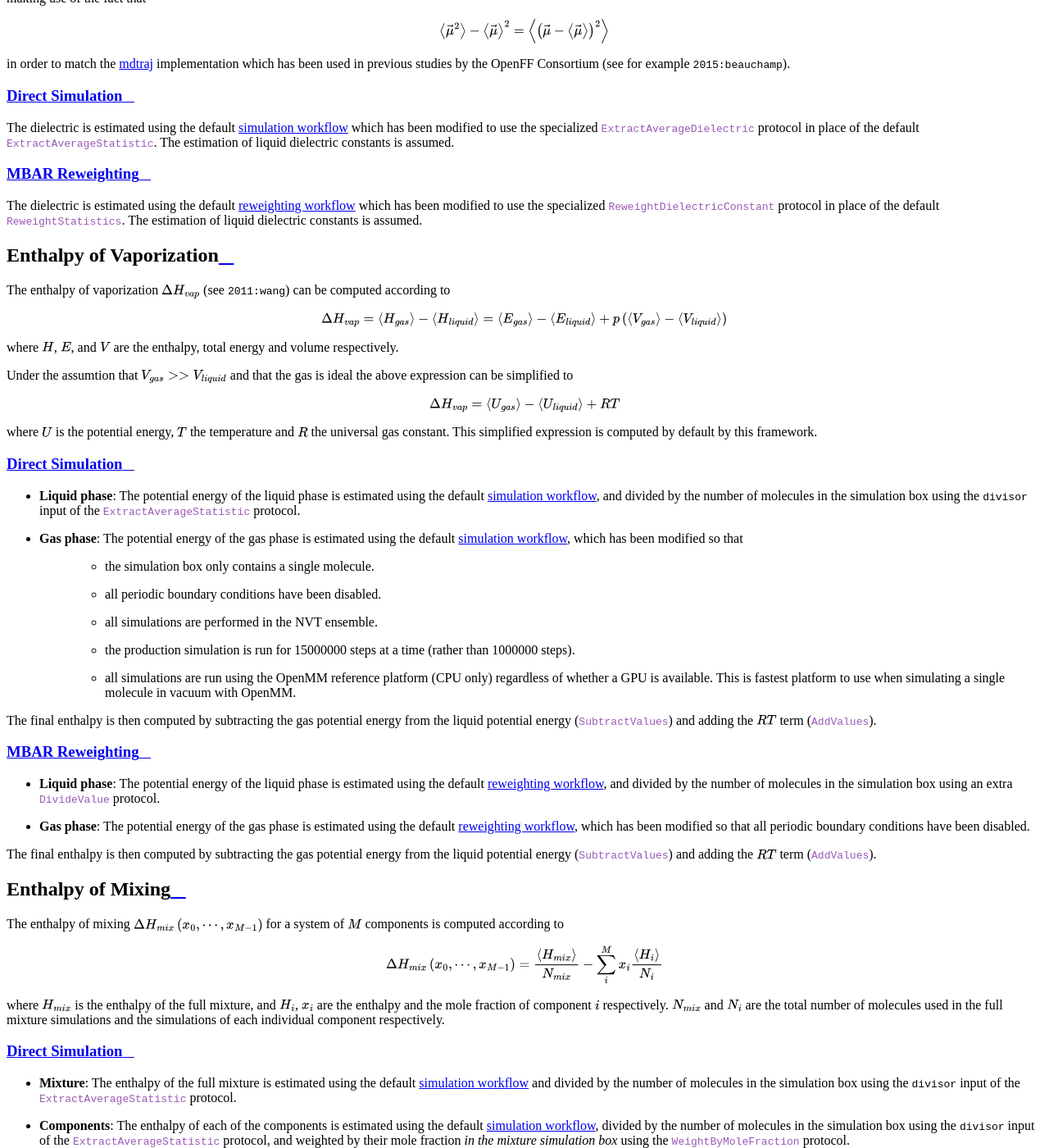
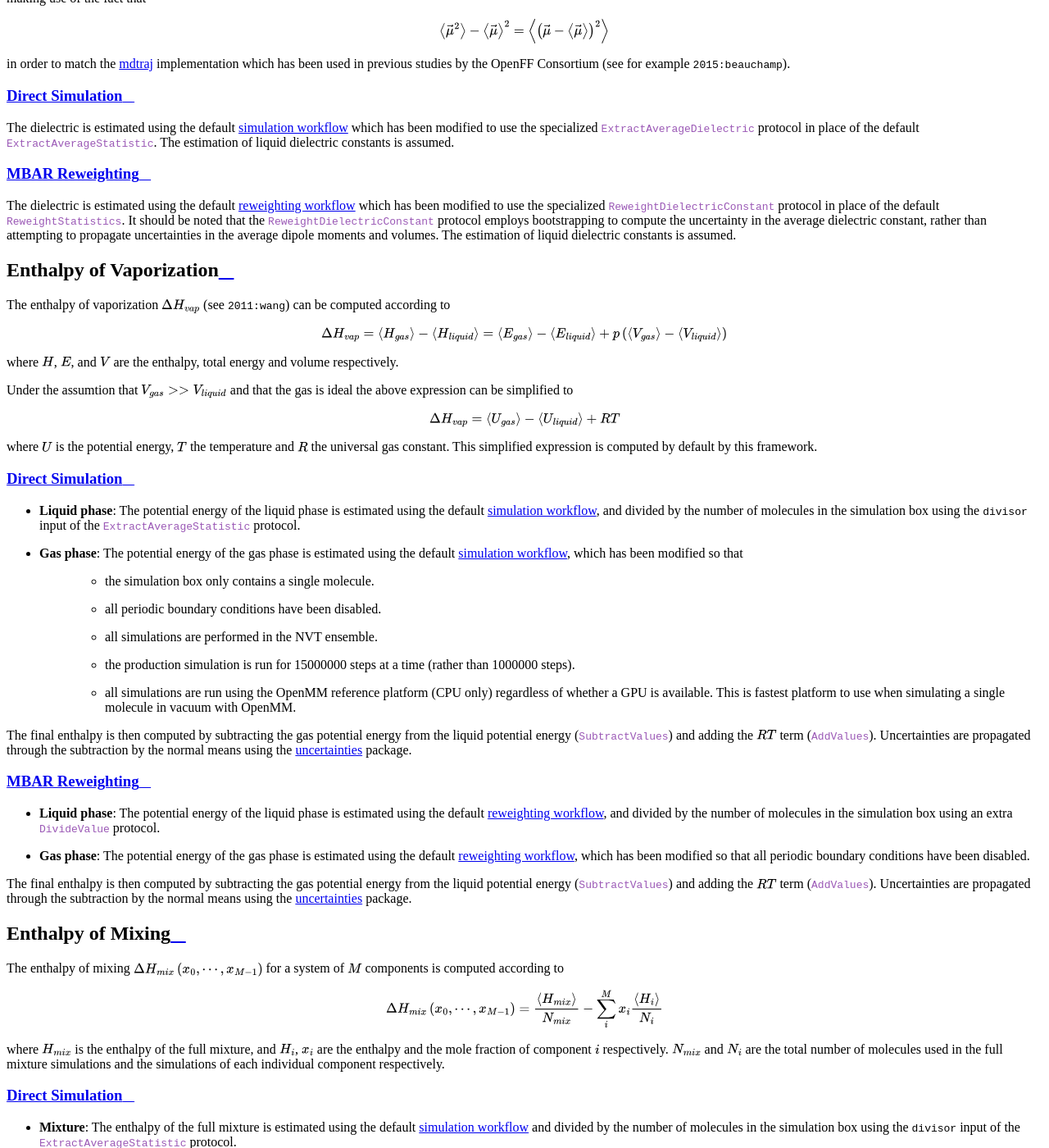
Before and after one commit to openforcefield/openff-evaluator, a Sphinx documentation site: the page built from docs/properties/properties.rst, in a window 1280 px wide and 1400 px high, scrolled down 2356 px. Shown: the whole window at 82% size. Built offline with Sphinx 7.4.7 and the Read the Docs theme 2.0.0, drawn with Linux system fonts in a browser that asks for light colours; cross-references to code outside the pages are shown as plain code; some of the changed text lies outside the part shown.

```diff
--- a/docs/properties/properties.rst
+++ b/docs/properties/properties.rst
@@ -88,7 +88,9 @@
 
 The dielectric is estimated using the default :ref:`reweighting workflow <properties/commonworkflows:|reweighting_layer|>`
 which has been modified to use the specialized |reweight_dielectric_constant| protocol in place of the default |reweight_statistics|.
-The estimation of liquid dielectric constants is assumed.
+It should be noted that the |reweight_dielectric_constant| protocol employs bootstrapping to compute the uncertainty in
+the average dielectric constant, rather than attempting to propagate uncertainties in the average dipole moments and
+volumes. The estimation of liquid dielectric constants is assumed.
 
 Enthalpy of Vaporization
 """"""""""""""""""""""""
@@ -131,7 +133,8 @@
           available. This is fastest platform to use when simulating a single molecule in vacuum with OpenMM.
 
 The final enthalpy is then computed by subtracting the gas potential energy from the liquid potential energy
-(|subtract_values|) and adding the :math:`RT` term (|add_values|).
+(|subtract_values|) and adding the :math:`RT` term (|add_values|). Uncertainties are propagated through the subtraction
+by the normal means using the `uncertainties <https://pythonhosted.org/uncertainties/>`_ package.
 
 |reweighting_layer|
 *******************
@@ -145,8 +148,8 @@
       which has been modified so that all periodic boundary conditions have been disabled.
 
 The final enthalpy is then computed by subtracting the gas potential energy from the liquid potential energy
-(|subtract_values|) and adding the :math:`RT` term (|add_values|).
-
+(|subtract_values|) and adding the :math:`RT` term (|add_values|). Uncertainties are propagated through the subtraction
+by the normal means using the `uncertainties <https://pythonhosted.org/uncertainties/>`_ package.
 
 Enthalpy of Mixing
 """"""""""""""""""
@@ -177,7 +180,8 @@
       the |weight_by_mole_fraction| protocol.
 
 The final enthalpy is then computed by summing the component enthalpies (|add_values|) and subtracting these from
-the mixture enthalpy (|subtract_values|).
+the mixture enthalpy (|subtract_values|). Uncertainties are propagated through the summation and subtraction by the
+normal means using the `uncertainties <https://pythonhosted.org/uncertainties/>`_ package.
 
 |reweighting_layer|
 *******************
@@ -192,7 +196,8 @@
       their mole fraction using the |weight_by_mole_fraction| protocol.
 
 The final enthalpy is then computed by summing the component enthalpies (|add_values|) and subtracting these from
-the mixture enthalpy (|subtract_values|).
+the mixture enthalpy (|subtract_values|). Uncertainties are propagated through the summation and subtraction by the
+normal means using the `uncertainties <https://pythonhosted.org/uncertainties/>`_ package.
 
 Excess Molar Volume
 """""""""""""""""""
@@ -224,7 +229,8 @@
       the |weight_by_mole_fraction| protocol.
 
 The final excess molar volume is then computed by summing the component molar volumes (|add_values|) and subtracting these from
-the mixture molar volume (|subtract_values|).
+the mixture molar volume (|subtract_values|). Uncertainties are propagated through the summation and subtraction by the
+normal means using the `uncertainties <https://pythonhosted.org/uncertainties/>`_ package.
 
 |reweighting_layer|
 *******************
@@ -239,7 +245,8 @@
       their mole fraction using the |weight_by_mole_fraction| protocol.
 
 The final enthalpy is then computed by summing the component enthalpies (|add_values|) and subtracting these from
-the mixture enthalpy (|subtract_values|).
+the mixture enthalpy (|subtract_values|). Uncertainties are propagated through the summation and subtraction by the
+normal means using the `uncertainties <https://pythonhosted.org/uncertainties/>`_ package.
 
 Solvation Free Energies
 """""""""""""""""""""""
```
Also changed, not shown: docs/properties/commonworkflows.rst (+4 -4 lines), 1 other file.
